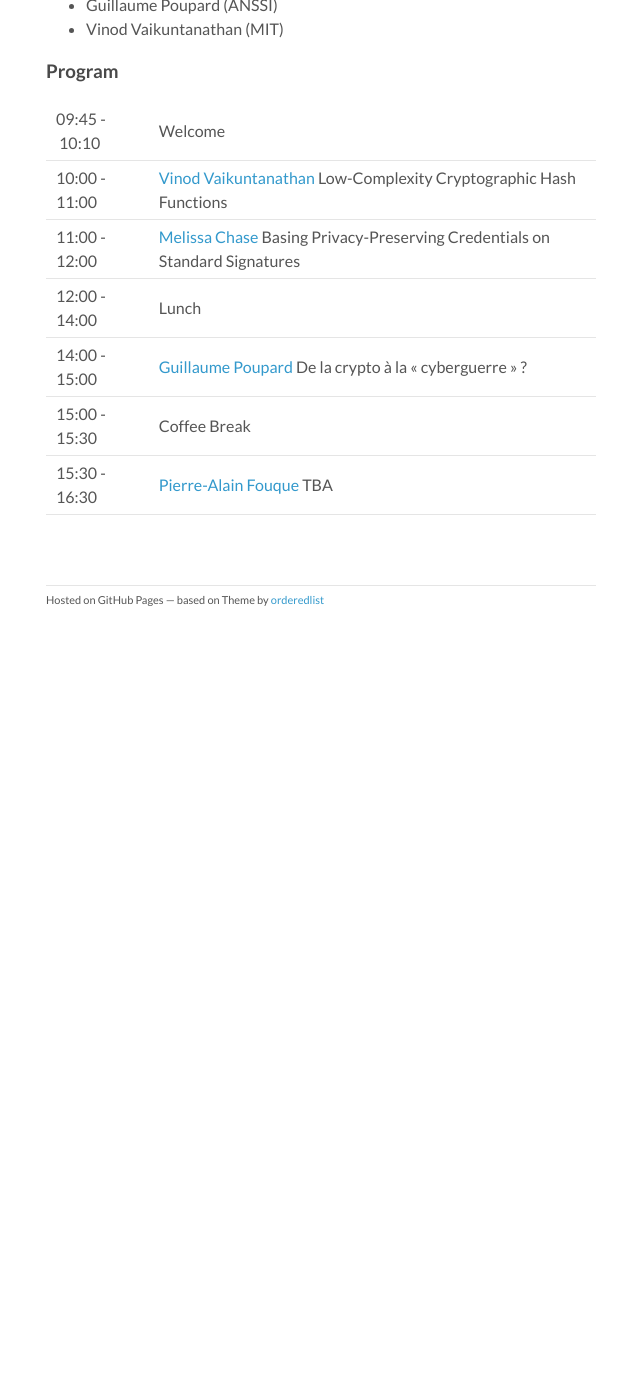
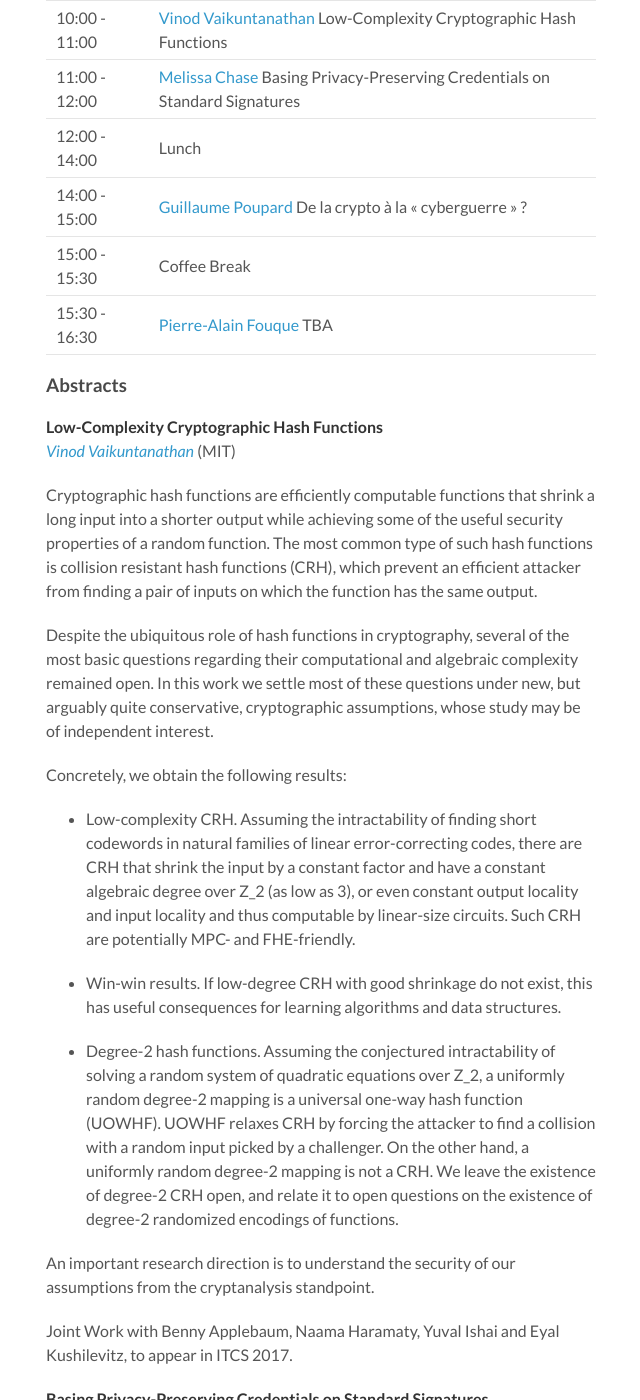
Before and after one commit to pariscryptoday/pariscryptoday.github.io, a Jekyll site: the page built from _posts/2016-10-11-fourth.md, in a window 1280 px wide and 1400 px high, scrolled down 502 px. Shown: the whole window, without its empty margins (164-804 px from the left). Built offline with Jekyll 4.4.1, drawn with Linux system fonts in a browser that asks for light colours; before the commit the page ends 1132 px from its top, so only the background shows below that; some of the changed text lies outside the part shown.

Commit message:
program + abstracts for 4th PCD

```diff
--- a/_posts/2016-10-11-fourth.md
+++ b/_posts/2016-10-11-fourth.md
@@ -10,13 +10,6 @@ ENS.
 
 * [Amphi Dussane](http://www.di.ens.fr/CryptoAccess.html.en), ENS ([map](http://www.di.ens.fr/~wee/docs/ENS-map.pdf))
 * Please [register](https://docs.google.com/forms/d/1yAlkUyKNNxf0JeYJ_n9hgJHboi3lCgB-0TG6PqHVReU/viewform) (free, lunch included). Deadline 09.01.2016
-
-The speakers are:
-
-* Melissa Chase (Microsoft Research)
-* Pierre-Alain Fouque (Rennes)
-* Guillaume Poupard (ANSSI)
-* Vinod Vaikuntanathan (MIT)
 
 ### Program
 
@@ -27,3 +20,41 @@ The speakers are:
 | 14:00 - 15:00 | [Guillaume Poupard](#GP) De la crypto à la « cyberguerre » ?
 | 15:00 - 15:30 | Coffee Break
 | 15:30 - 16:30 | [Pierre-Alain Fouque](#PAF) TBA
+
+### Abstracts
+
+**<a name="VV"></a>Low-Complexity Cryptographic Hash Functions**<br>
+*[Vinod Vaikuntanathan](https://people.csail.mit.edu/vinodv/)* (MIT)
+
+Cryptographic hash functions are efficiently computable functions that shrink a long input into a shorter output while achieving some of the useful security properties of a random function. The most common type of such hash functions is collision resistant hash functions (CRH), which prevent an efficient attacker from finding a pair of inputs on which the function has the same output.
+
+Despite the ubiquitous role of hash functions in cryptography, several of the most basic questions regarding their computational and algebraic complexity remained open. In this work we settle most of these questions under new, but arguably quite conservative, cryptographic assumptions, whose study may be of independent interest.
+
+Concretely, we obtain the following results:
+
+* Low-complexity CRH. Assuming the intractability of finding short codewords in natural families of linear error-correcting codes, there are CRH that shrink the input by a constant factor and have a constant algebraic degree over Z_2 (as low as 3), or even constant output locality and input locality and thus computable by linear-size circuits. Such CRH are potentially MPC- and FHE-friendly.
+
+* Win-win results. If low-degree CRH with good shrinkage do not exist, this has useful consequences for learning algorithms and data structures.
+
+* Degree-2 hash functions. Assuming the conjectured intractability of solving a random system of quadratic equations over Z_2, a uniformly random degree-2 mapping is a universal one-way hash function (UOWHF). UOWHF relaxes CRH by forcing the attacker to find a collision with a random input picked by a challenger. On the other hand, a uniformly random degree-2 mapping is not a CRH. We leave the existence of degree-2 CRH open, and relate it to open questions on the existence of degree-2 randomized encodings of functions.
+
+An important research direction is to understand the security of our assumptions from the cryptanalysis standpoint.
+
+Joint Work with Benny Applebaum, Naama Haramaty, Yuval Ishai and Eyal Kushilevitz, to appear in ITCS 2017.
+
+**<a name="MC"></a>Basing Privacy-Preserving Credentials on Standard Signatures**<br>
+*[Melissa Chase](http://research.microsoft.com/en-us/um/people/melissac/)* (Microsoft Research)
+
+Practical anonymous credential systems are generally built around sigma-protocol ZK proofs. This requires that credentials be based on specially formed signatures. Here we ask whether we can instead use a standard (say, RSA, or (EC)DSA) signature that includes formatting and hashing messages, as a credential, and still provide privacy. Existing techniques do not provide efficient solutions for proving knowledge of such a signature: On the one hand, ZK proofs based on garbled circuits (Jawurek et al. 2013) give efficient proofs for checking formatting of messages and evaluating hash functions. On the other hand they are expensive for checking algebraic relations such as RSA or discrete-log, which can be done efficiently with sigma protocols.
+
+We design new constructions obtaining the best of both worlds: combining the efficiency of the garbled circuit approach for non-algebraic statements and that of sigma protocols for algebraic ones. We then discuss how to use these as building-blocks to construct privacy-preserving credential systems based on standard RSA and (EC)DSA signatures.
+
+Other applications of our techniques include anonymous credentials with more complex policies, the ability to efficiently switch between commitments (and signatures) in different groups, and secure two-party computation on committed/signed inputs.
+
+**<a name="GP"></a> De la crypto à la « cyberguerre » ?**<br>
+*[Guillaume Poupard](https://www.ssi.gouv.fr/agence/organisation/la-direction-generale/)* (ANSSI)
+
+Discipline pourtant exclusivement défensive, la cryptographie a historiquement été associée à nombre de conflits et d’histoires d’espionnage en tout genre. On aurait pu croire, avec la libéralisation mais également la banalisation de son usage dans notre vie de tous les jours que la crypto allait réintégrer le simple champ des technologies indispensables aux développements numériques mais il n’en est rien. Dans un contexte de fortes incertitudes géopolitiques où le « cyber » tend à jouer un rôle déstabilisateur de plus important mais également face à la menace de terroristes présumés adeptes de « messageries cryptées », la cryptologie continue à jouer un rôle complexe mais déterminant. Petit tour d’horizon de la question et des enjeux vu de l’ANSSI…
+
+**<a name="PAF"></a> TBD**<br>
+*[Pierre-Alain Fouque](https://www.di.ens.fr/~fouque/)* (Rennes)
```
Also changed, not shown: other parts of _posts/2016-10-11-fourth.md (+1 -1 lines).
